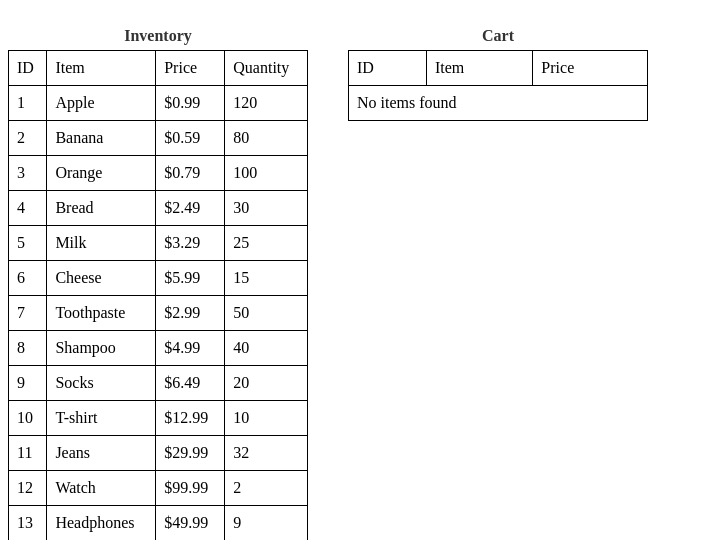
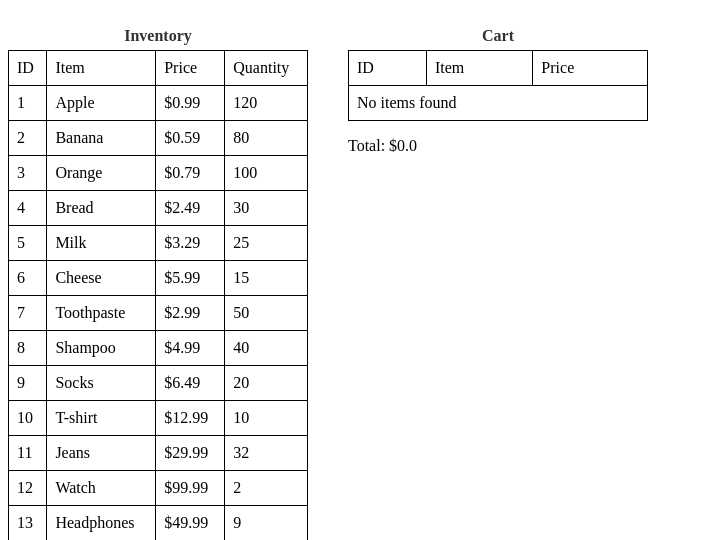
Before and after one commit to nickkramer123/POS_System, a Django app: page / in a window 1280 px wide. Shown: the part 58-598 px from the top of the page, without its empty margins (0-703 px from the left). Run offline with Django 5.2, Linux system fonts and the light colour scheme; data comes from the database, SQL or seed files in the repository; both versions use the stored data as it was after the commit; parts of the project's set-up code (start-up, migrations or seed data) failed here and were passed over.

Commit message:
total added

```diff
--- a/django_start/app/templates/app/home.html
+++ b/django_start/app/templates/app/home.html
@@ -113,6 +113,7 @@
                 {% endfor %}
             </tbody>
         </table>
+        <p id="TotalPrice">Total: ${{ total }}</p>
         </div>
     </div>
     <div>
@@ -120,6 +121,8 @@
         <button class="button button2" onclick="">Remove Item</button>
         <button class="button button3" onclick="">X Clear</button>
         <button class="button button4" onclick="">✓ Tender</button>
+
+
 
 
     </div>
@@ -131,7 +134,6 @@
     <!-- dynamic content goes here-->
     </div>
     <script>
-
 
 
 
@@ -179,6 +181,8 @@
         }
     }
 
+    // updates the total price by accessing views
+
 
     </script>
 
--- a/django_start/app/views.py
+++ b/django_start/app/views.py
@@ -16,8 +16,13 @@ def home(request):
     transactionsItems = TransactionItems.objects.all()
 
     cart_dict = request.session.get('cart', {})
+
+
     cart = list(cart_dict.values())  # Convert the cart dictionary to a list of items
-    return render(request, 'app/home.html', {'items': items, 'transactions': transactions, 'transactionItems': transactionsItems, 'cart': cart})
+    total = request.session.get('total', 0.0)
+
+
+    return render(request, 'app/home.html', {'items': items, 'transactions': transactions, 'transactionItems': transactionsItems, 'cart': cart, 'total': total})
 
 
 def getID(request):
@@ -58,5 +63,7 @@ def add_to_cart(request):
 
         cart_data.append(item_data)
 
+    request.session['total'] = round(total, 2)  # save total in session
+
 
     return redirect('home')  # Redirect to the template view after adding to cart
```
Also changed, not shown: django_start/inventory.db.
